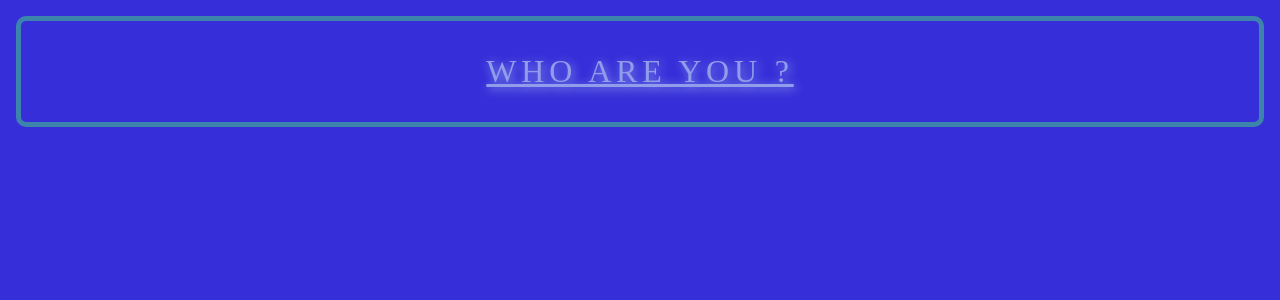
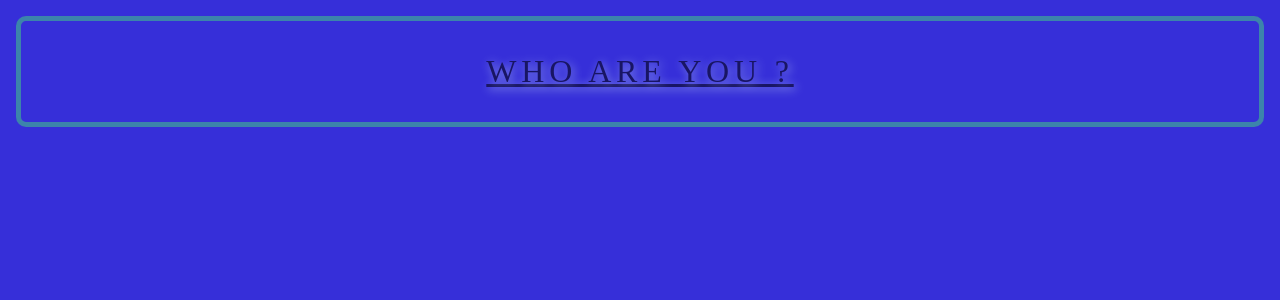
Before and after one commit to Bskasan/React_Practises, a React (Create React App) app in the folder rc_04_horoscope/: page / in a window 1280 px wide. In both pictures the pointer is over the element "WHO ARE YOU ?". Shown: the top 300 px of the page. Built offline with nearby package versions, Linux system fonts and the light colour scheme; a web font is replaced by a local one.

Commit message:
header scss completed

```diff
--- a/rc_04_horoscope/src/components/Header/Header.scss
+++ b/rc_04_horoscope/src/components/Header/Header.scss
@@ -13,6 +13,12 @@
     text-decoration: underline;
     letter-spacing: 0.3rem;
     animation: flicker 0.5s ease-in-out infinite alternate;
+    transition: all 0.5s ease-in-out;
+
+    &:hover {
+      color: black;
+      cursor: pointer;
+    }
   }
 
   @keyframes flicker {
```
